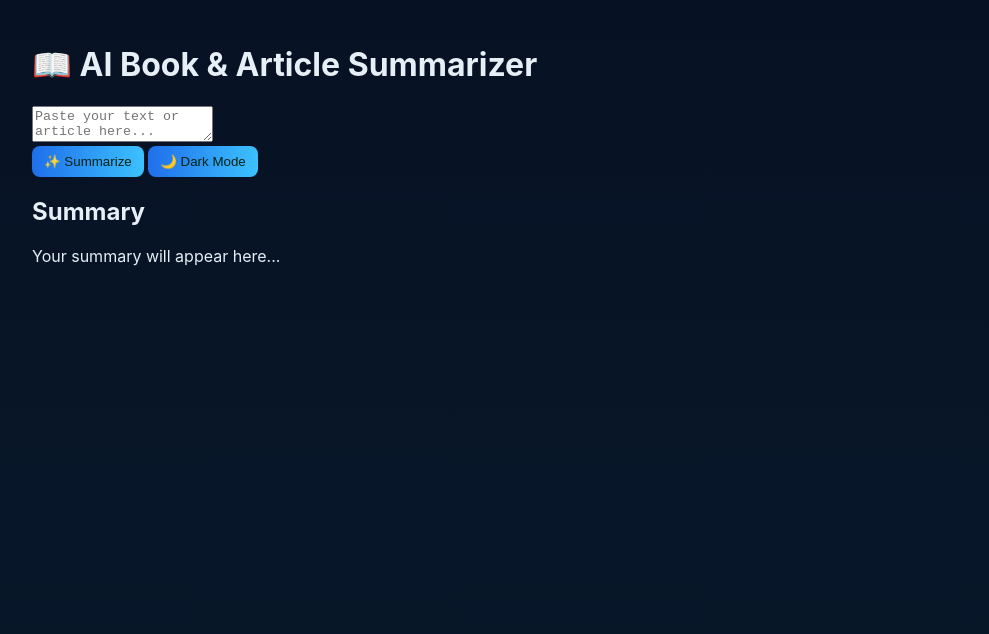
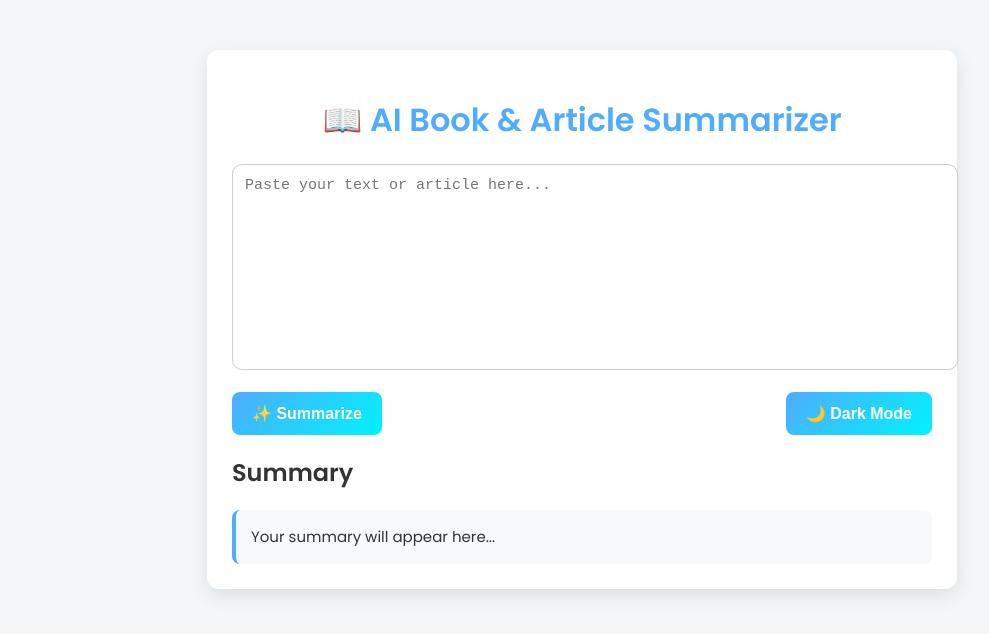
Before and after one commit to Atharva-Gore/AI-Enhanced-Book-Article-Summarizer, a plain HTML site: page index.html in a window 1280 px wide. Shown: the whole page, without its empty margins (58-1047 px from the left). Drawn offline with Linux system fonts and the light colour scheme.

Commit message:
Update style.css

```diff
--- a/style.css
+++ b/style.css
@@ -1,44 +1,97 @@
-/* styles.css */
-/* Basic, clean styling */
-:root{
-  --bg:#0f1724;
-  --card:#0b1220;
-  --accent:#6ee7b7;
-  --muted:#9aa4b2;
-  --glass: rgba(255,255,255,0.03);
+/* General Styles */
+body {
+  font-family: 'Poppins', sans-serif;
+  background: #f4f7fa;
+  color: #333;
+  margin: 0;
+  padding: 0;
+  transition: background 0.3s, color 0.3s;
 }
-*{box-sizing:border-box}
-html,body{height:100%}
-body{
-  margin:0;
-  font-family:Inter, system-ui, -apple-system, 'Segoe UI', Roboto, 'Helvetica Neue', Arial;
-  background: linear-gradient(180deg,#071124 0%, #07192a 100%);
-  color: #e6eef6;
-  padding:24px;
+
+/* Container */
+.container {
+  max-width: 700px;
+  margin: 50px auto;
+  background: #fff;
+  padding: 25px;
+  border-radius: 12px;
+  box-shadow: 0 6px 20px rgba(0,0,0,0.1);
 }
-.container{
-  max-width:1100px;
-  margin:0 auto;
+
+/* Heading */
+.container h1 {
+  text-align: center;
+  color: #4facfe;
+  margin-bottom: 20px;
 }
-header h1{margin:0 0 6px 0;font-size:22px}
-.muted{color:var(--muted)}
-main{display:grid;grid-template-columns:1fr 420px;gap:20px;margin-top:18px}
-.input-area{background:var(--card);padding:18px;border-radius:12px;box-shadow:0 8px 30px rgba(2,6,23,0.6)}
-.output-area{padding:18px}
-label{display:block;margin-bottom:6px}
-.controls-row{display:flex;gap:8px;align-items:center}
-#textInput{width:100%;min-height:220px;padding:12px;border-radius:8px;border:1px solid rgba(255,255,255,0.04);background:var(--glass);color:inherit;resize:vertical}
-.row{display:flex;gap:12px;align-items:center;margin-top:12px}
-.row.small{margin-top:8px;font-size:14px}
-.actions{display:flex;gap:10px;margin-top:12px}
-button{padding:8px 12px;border-radius:8px;border:none;background:linear-gradient(90deg,#1f6feb,#3cc1ff);color:#021;cursor:pointer}
-button.muted{background:transparent;border:1px solid rgba(255,255,255,0.04);color:var(--muted)}
-.api-area{margin-top:12px}
-.api-area input{width:100%;padding:8px;border-radius:8px;border:1px solid rgba(255,255,255,0.04);background:transparent;color:inherit}
-.proxy-note{font-size:12px;color:var(--muted);margin-top:6px}
-.output-header{display:flex;justify-content:space-between;align-items:center}
-.card{background:linear-gradient(180deg, rgba(255,255,255,0.02), rgba(255,255,255,0.01));padding:12px;border-radius:10px;margin-top:12px}
-.card.small{padding:10px;margin-top:10px}
-.result{white-space:pre-wrap}
-footer{margin-top:18px;color:var(--muted)}
-@media(max-width:980px){main{grid-template-columns:1fr;}}
+
+/* Text Area */
+textarea {
+  width: 100%;
+  height: 180px;
+  padding: 12px;
+  border: 1px solid #ccc;
+  border-radius: 10px;
+  font-size: 15px;
+  resize: none;
+  margin-bottom: 15px;
+  outline: none;
+}
+
+/* Buttons */
+.btn-group {
+  display: flex;
+  justify-content: space-between;
+  margin-bottom: 20px;
+}
+
+button {
+  background: linear-gradient(135deg, #4facfe, #00f2fe);
+  border: none;
+  padding: 12px 20px;
+  border-radius: 8px;
+  color: white;
+  font-size: 16px;
+  font-weight: 600;
+  cursor: pointer;
+  transition: 0.3s;
+}
+
+button:hover {
+  background: linear-gradient(135deg, #43e97b, #38f9d7);
+}
+
+/* Result Box */
+#result {
+  margin-top: 15px;
+  padding: 15px;
+  background: #f8f9fa;
+  border-left: 4px solid #4facfe;
+  border-radius: 8px;
+  max-height: 300px;
+  overflow-y: auto;
+  font-size: 15px;
+  line-height: 1.6;
+}
+
+/* Dark Mode */
+body.dark {
+  background: #121212;
+  color: #eee;
+}
+
+body.dark .container {
+  background: #1e1e1e;
+  color: #ddd;
+}
+
+body.dark textarea {
+  background: #2a2a2a;
+  color: #eee;
+  border: 1px solid #444;
+}
+
+body.dark #result {
+  background: #2a2a2a;
+  border-left: 4px solid #00f2fe;
+}
```
